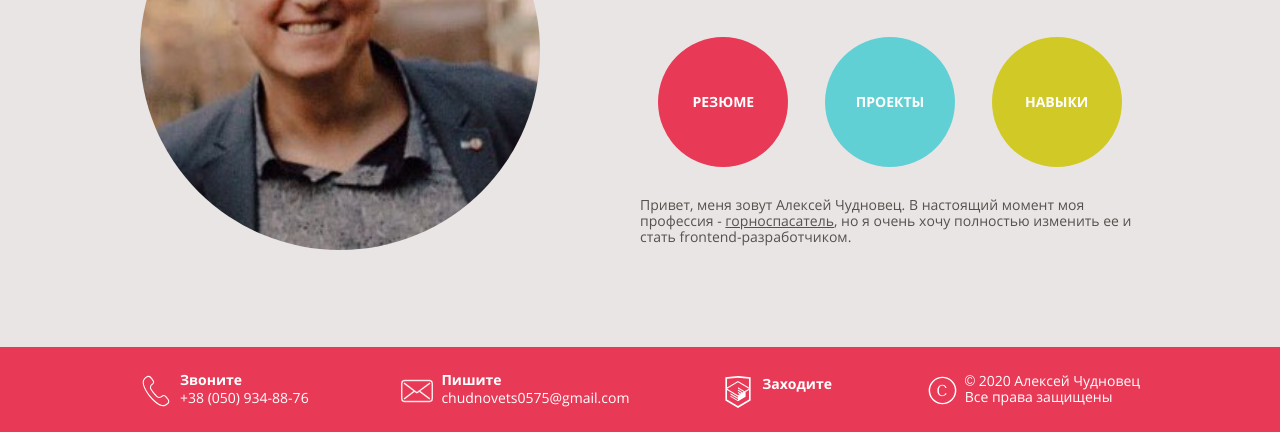
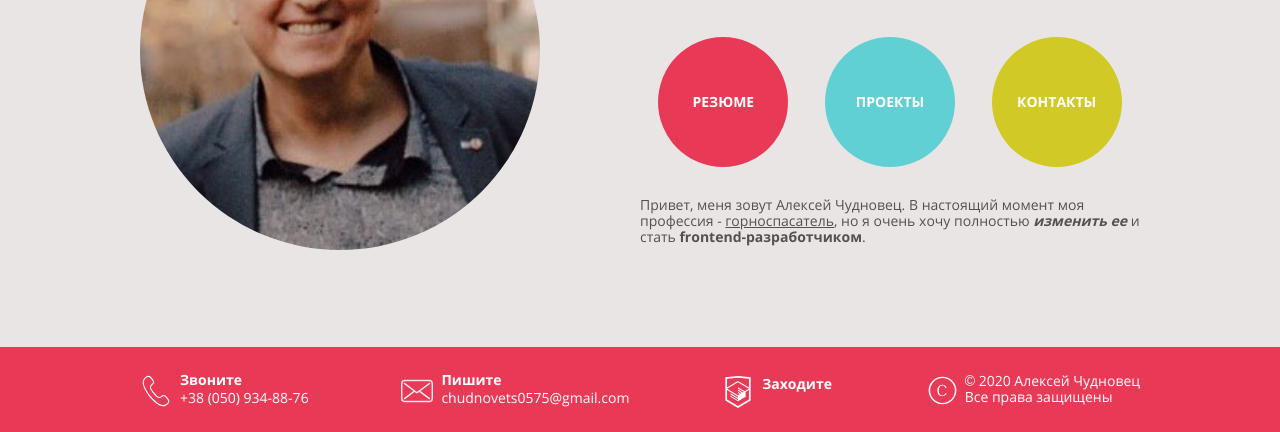
Before and after one commit to Aleksei0575/my-portfolio, a website: page source/index.html in a window 1280 px wide. Shown: the part 368-800 px from the top of the page. Drawn offline with nearby package versions, Linux system fonts and the light colour scheme; files that its build step writes are made by us from their sources.

Commit message:
Вносит правки на гл. страницу

```diff
--- a/source/index.html
+++ b/source/index.html
@@ -26,11 +26,11 @@
                 <a href="projects.html" class="about-me__info-link">Проекты</a>
               </li>
               <li class="about-me__info-item">
-                <a href="contacts.html" class="about-me__info-link">Навыки</a>
+                <a href="contacts.html" class="about-me__info-link">Контакты</a>
               </li>
             </ul>
 
-            <p class="about-me__info-text">Привет, меня зовут Алексей Чудновец. В настоящий момент моя профессия - <a href="https://www.pravda.com.ua/rus/articles/2007/11/19/4427676/">горноспасатель</a>, но я очень хочу полностью изменить ее и стать frontend-разработчиком.</p>
+            <p class="about-me__info-text">Привет, меня зовут Алексей Чудновец. В настоящий момент моя профессия - <a href="https://www.pravda.com.ua/rus/articles/2007/11/19/4427676/">горноспасатель</a>, но я очень хочу полностью <i><b>изменить ее</b></i> и стать <b>frontend-разработчиком</b>.</p>
           </div>
 
         </div>
```
Also changed, not shown: build/index.html.
